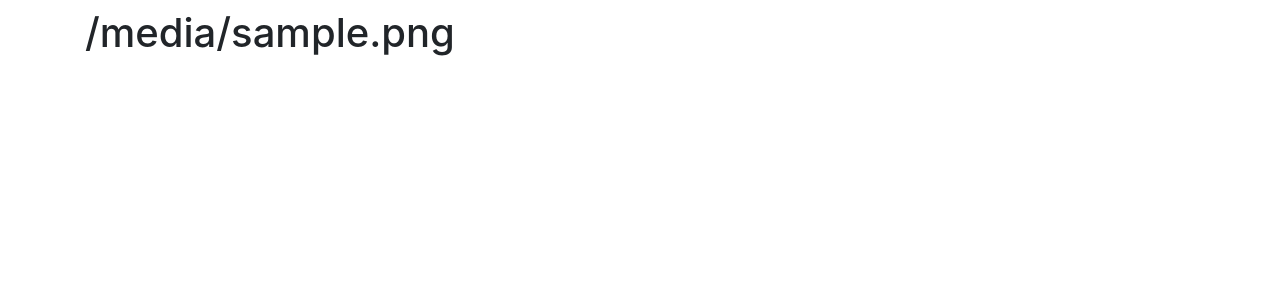
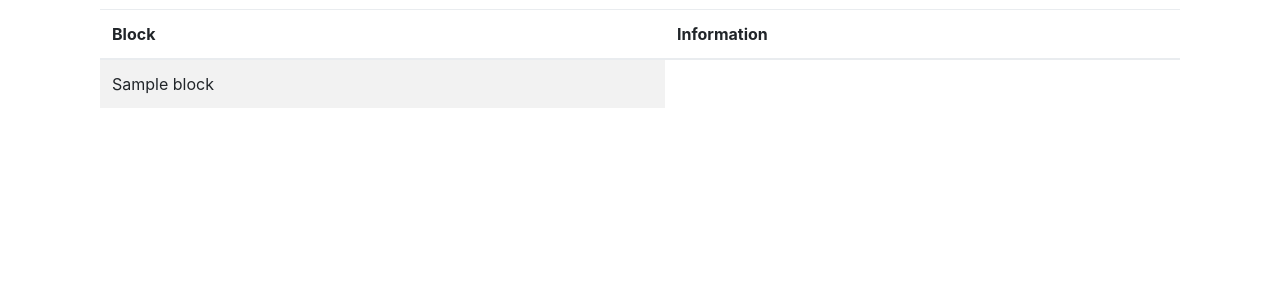
Before and after one commit to DanielCurtis90/dxfjupyter, a Flask app: template Templates/report.html in a window 1280 px wide. Shown: the part 56-356 px from the top of the page. Run offline with Flask 2, Linux system fonts and the light colour scheme; the template is opened without the code that fills it: most values are stand-ins (such as "Sample title", 1, 10 or a date in 2020); some libraries are stand-ins or nearby versions.

Commit message:
Updated routes and tmp folder to avoid conflicts. added dictionary reader for report generation

```diff
--- a/Templates/dxflist.html
+++ b/Templates/dxflist.html
@@ -17,7 +17,7 @@
 					{{ obj.key }}
 				</td>
 				<td>
-					<a href="/{{ obj.key}}" class="btn btn-info" role="button">Action</a>
+					<a href="/reports/{{ obj.key}}" class="btn btn-info" role="button">Action</a>
 				</td>
 			</tr>
 		{% endfor %}
--- a/Templates/report.html
+++ b/Templates/report.html
@@ -2,10 +2,22 @@
 
 {% block body %}
 
-<body>
-
-    <h1>{{ dxffile }}</h1>
-
-</body>
+<div class="container">
+	<table class="table table-striped">
+		<thead>
+			<tr>
+				<th>Block</th>
+				<th>Information</th>
+			</tr>
+		</thead>
+		<tbody>
+		{% for block in block_dict.values() %}
+			<tr>
+				<td>{{ block.name }}</td>
+			</tr>
+		{% endfor %}
+		</tbody>
+	</table>
+</div>
 
 {% endblock %}
--- a/app.py
+++ b/app.py
@@ -79,18 +79,22 @@ def upload_file():
 def dxflist():
 	return render_template('dxflist.html', bucket=bucket)
 
-@app.route("/<dxffile>", methods=["GET"])
+@app.route("/reports/<dxffile>", methods=["GET"])
 def dxf_report(dxffile):
-	os.mkdir('tmp')
+	if not os.path.isdir("tmp"):
+		os.mkdir('tmp')
 	#Download the file corresponding with the URL
 	bucket.download_file(dxffile, f'tmp/{dxffile}')
-	#Convert it to an eps/parse it
-	convert_dxf(f'tmp/{dxffile}')
+	#Convert it to an eps/parse it and save the dictionaries of insert and blocks
+	block_dict, insert_dict = convert_dxf(f'tmp/{dxffile}')
 	eps_filename = os.path.splitext(dxffile)[0] + ".eps"
+	#upload the eps under the same name
 	bucket.upload_file(f'tmp/{eps_filename}', eps_filename)
-	shutil.rmtree('tmp')
+	#remove the tmp folder
+	if os.path.isdir("tmp"):
+		shutil.rmtree('tmp')
 
-	return render_template('report.html', dxffile=dxffile)
+	return render_template('report.html', dxffile=dxffile, block_dict=block_dict, insert_dict=insert_dict)
 
 if __name__ == '__main__':
 	app.run(host='0.0.0.0',debug=True, port=4999)
--- a/dxfparser.py
+++ b/dxfparser.py
@@ -33,3 +33,5 @@ def convert_dxf(dxffile):
 	shifted_dict = (insertcoord_shift(insert_dict))
 
 	draw_eps(shifted_dict, block_dict, dxffile)
+
+	return (block_dict, shifted_dict)
```
